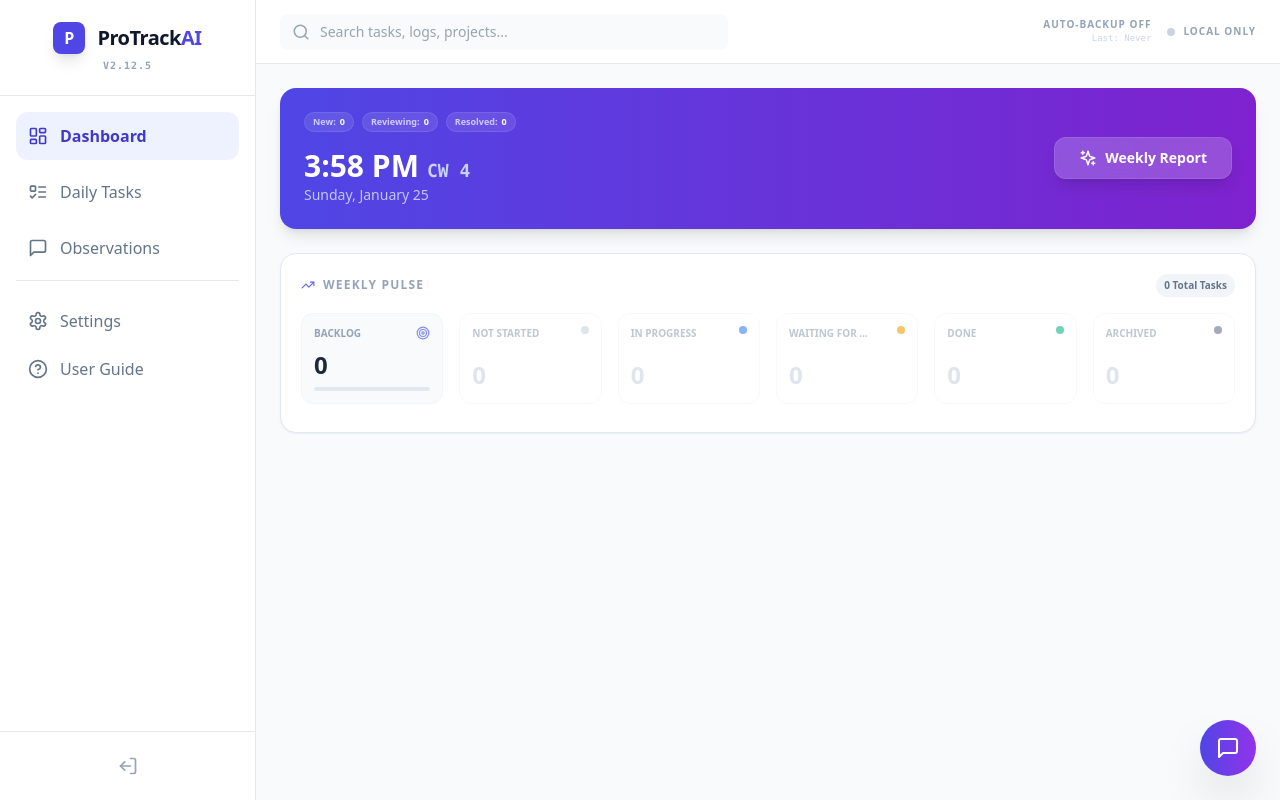
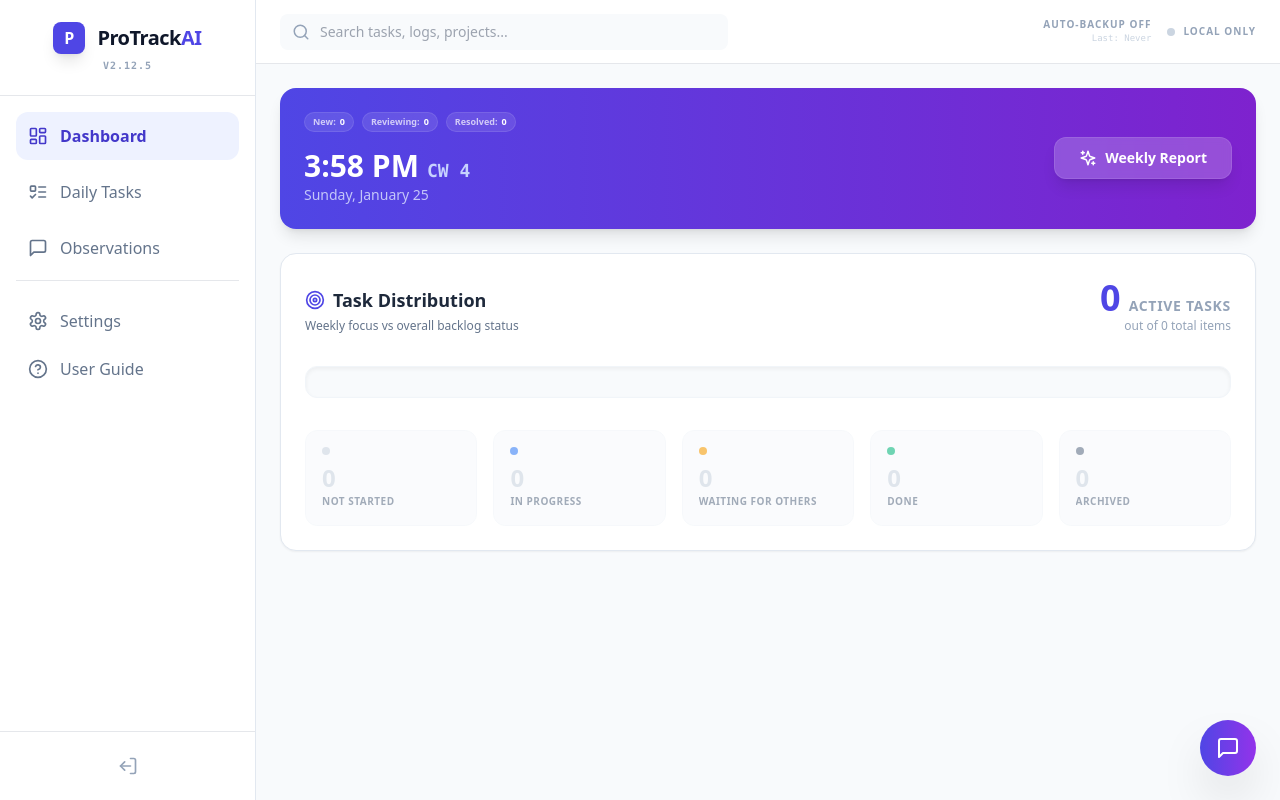
Before and after one commit to ahm1719/Pro_TrackV2, a React (Vite) app: page / in a window 1280 px wide. Built offline with nearby package versions, Linux system fonts and the light colour scheme.

Commit message:
Deploy: sync from ProTrack_Dev (main)

```diff
--- a/src/App.tsx
+++ b/src/App.tsx
@@ -544,6 +544,8 @@ const App: React.FC = () => {
 
   const getStatusColorHex = (s: string) => {
       // Helper for dashboard bars
+      if (appConfig.itemColors && appConfig.itemColors[s]) return appConfig.itemColors[s];
+
       if (s === Status.DONE) return '#10b981';
       if (s === Status.IN_PROGRESS) return '#3b82f6';
       if (s === Status.WAITING) return '#f59e0b';
@@ -585,41 +587,60 @@ const App: React.FC = () => {
                 </div>
              </div>
 
-             {/* Redesigned Dashboard Status Section */}
-             <div className="bg-white p-5 rounded-2xl border border-slate-200 shadow-sm">
-                <div className="flex justify-between items-center mb-4">
-                    <p className="text-xs font-bold text-slate-400 uppercase tracking-widest flex items-center gap-2">
-                        <TrendingUp size={14} className="text-indigo-500" /> Weekly Pulse
-                    </p>
-                    <span className="text-[10px] font-bold bg-slate-100 text-slate-500 px-2 py-1 rounded-full">{tasks.length} Total Tasks</span>
+             {/* Unified Dashboard Status Section */}
+             <div className="bg-white p-6 rounded-2xl border border-slate-200 shadow-sm">
+                <div className="flex flex-col md:flex-row justify-between items-end mb-8 gap-4">
+                    <div>
+                         <h3 className="text-lg font-bold text-slate-800 flex items-center gap-2">
+                            <Target size={20} className="text-indigo-600" />
+                            Task Distribution
+                         </h3>
+                         <p className="text-slate-500 text-xs mt-1">Weekly focus vs overall backlog status</p>
+                    </div>
+                    <div className="flex flex-col items-end">
+                         <div className="flex items-baseline gap-2">
+                            <span className="text-4xl font-black text-indigo-600">{weeklyFocusCount}</span>
+                            <span className="text-slate-400 text-sm font-bold uppercase tracking-wider">Active Tasks</span>
+                         </div>
+                         <span className="text-slate-400 text-xs font-medium">out of {tasks.length} total items</span>
+                    </div>
                 </div>
 
-                <div className="flex gap-4 overflow-x-auto pb-2 custom-scrollbar">
-                    {/* Active Backlog Card */}
-                    <div className="min-w-[140px] flex-1 bg-slate-50 rounded-xl p-3 border border-slate-100 flex flex-col justify-between group hover:border-indigo-200 transition-all">
-                        <div className="flex justify-between items-start">
-                            <span className="text-[10px] font-bold text-slate-400 uppercase">Backlog</span>
-                            <Target size={14} className="text-indigo-400" />
-                        </div>
-                        <div className="mt-2">
-                            <span className="text-2xl font-black text-slate-800">{weeklyFocusCount}</span>
-                            <div className="w-full bg-slate-200 h-1 rounded-full mt-1.5 overflow-hidden">
-                                <div className="h-full bg-indigo-500 rounded-full" style={{ width: `${(weeklyFocusCount / Math.max(tasks.length, 1)) * 100}%` }}></div>
+                {/* Unified Progress Bar */}
+                <div className="h-8 bg-slate-50 rounded-xl overflow-hidden flex shadow-inner mb-8 border border-slate-100">
+                    {statusSummary.map((s) => {
+                        if (s.count === 0) return null;
+                        const color = getStatusColorHex(s.label);
+                        const width = tasks.length > 0 ? (s.count / tasks.length) * 100 : 0;
+                        return (
+                            <div
+                                key={s.label}
+                                style={{ width: `${width}%`, backgroundColor: color }}
+                                className="h-full border-r border-white/20 last:border-0 relative group transition-all hover:opacity-90 flex items-center justify-center"
+                                title={`${s.label}: ${s.count}`}
+                            >
+                                {width > 10 && <span className="text-[10px] font-bold text-white/90 drop-shadow-sm">{Math.round(width)}%</span>}
                             </div>
-                        </div>
-                    </div>
+                        );
+                    })}
+                </div>
 
-                    {/* Status Cards */}
+                {/* Consolidated Metrics Grid */}
+                <div className="grid grid-cols-2 md:grid-cols-3 lg:grid-cols-5 gap-4">
                     {statusSummary.map(s => {
                         const isZero = s.count === 0;
+                        const color = getStatusColorHex(s.label);
+                        const percentage = tasks.length > 0 ? Math.round((s.count / tasks.length) * 100) : 0;
+
                         return (
-                            <div key={s.label} className={`min-w-[120px] flex-1 rounded-xl p-3 border flex flex-col justify-between transition-all ${isZero ? 'bg-white border-slate-100 opacity-60' : 'bg-white border-slate-200 hover:shadow-md'}`}>
-                                <div className="flex justify-between items-start">
-                                    <span className="text-[10px] font-bold text-slate-400 uppercase truncate max-w-[80px]" title={s.label}>{s.label}</span>
-                                    <div className="w-2 h-2 rounded-full" style={{ backgroundColor: getStatusColorHex(s.label) }}></div>
+                            <div key={s.label} className={`p-4 rounded-xl border transition-all flex flex-col justify-between h-24 ${isZero ? 'bg-slate-50 border-slate-100 opacity-60' : 'bg-white border-slate-200 hover:border-indigo-300 hover:shadow-md'}`}>
+                                <div className="flex items-center justify-between mb-2">
+                                    <div className="w-2 h-2 rounded-full" style={{ backgroundColor: color }}></div>
+                                    {!isZero && <span className="text-[10px] font-bold text-slate-400">{percentage}%</span>}
                                 </div>
-                                <div className="mt-2">
-                                    <span className={`text-2xl font-black ${isZero ? 'text-slate-300' : 'text-slate-700'}`}>{s.count}</span>
+                                <div>
+                                    <span className={`text-2xl font-black block leading-none mb-1 ${isZero ? 'text-slate-300' : 'text-slate-800'}`}>{s.count}</span>
+                                    <span className="text-[10px] font-bold text-slate-500 uppercase tracking-wider truncate block" title={s.label}>{s.label}</span>
                                 </div>
                             </div>
                         );
```
